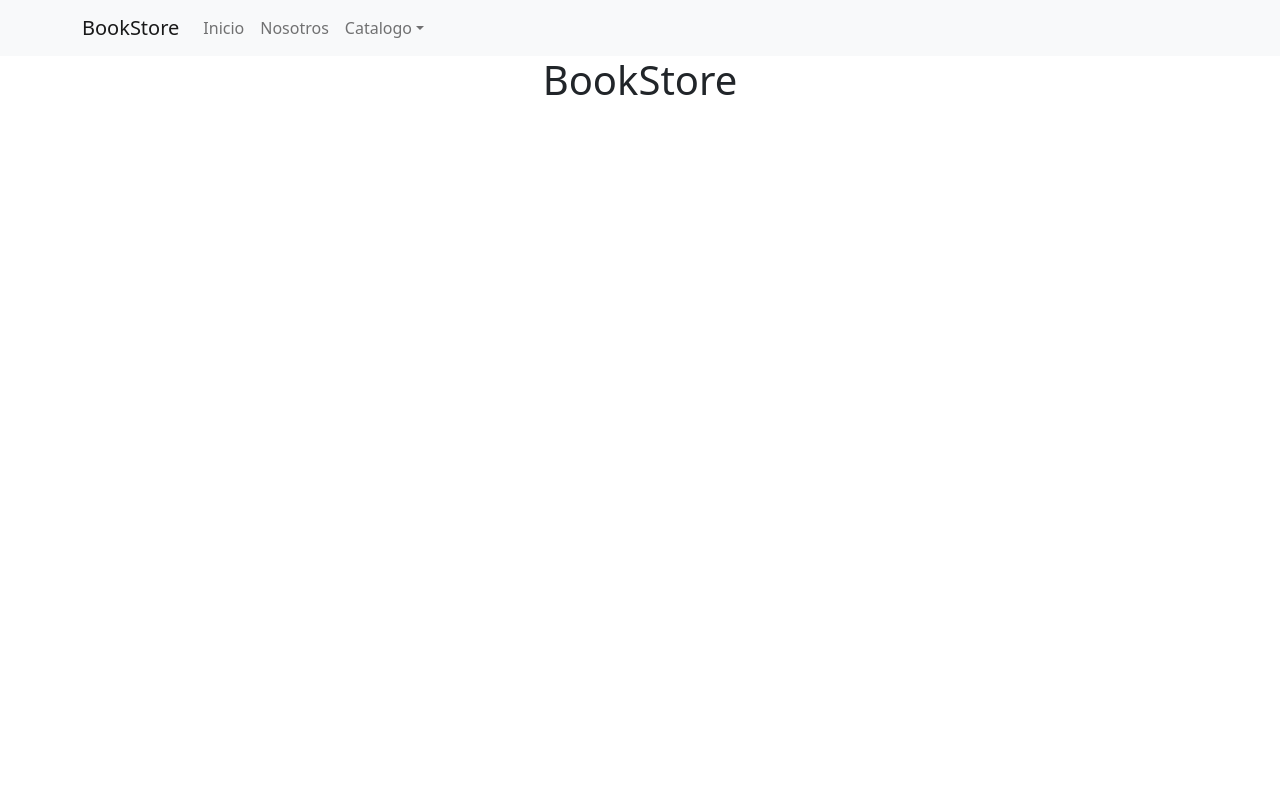
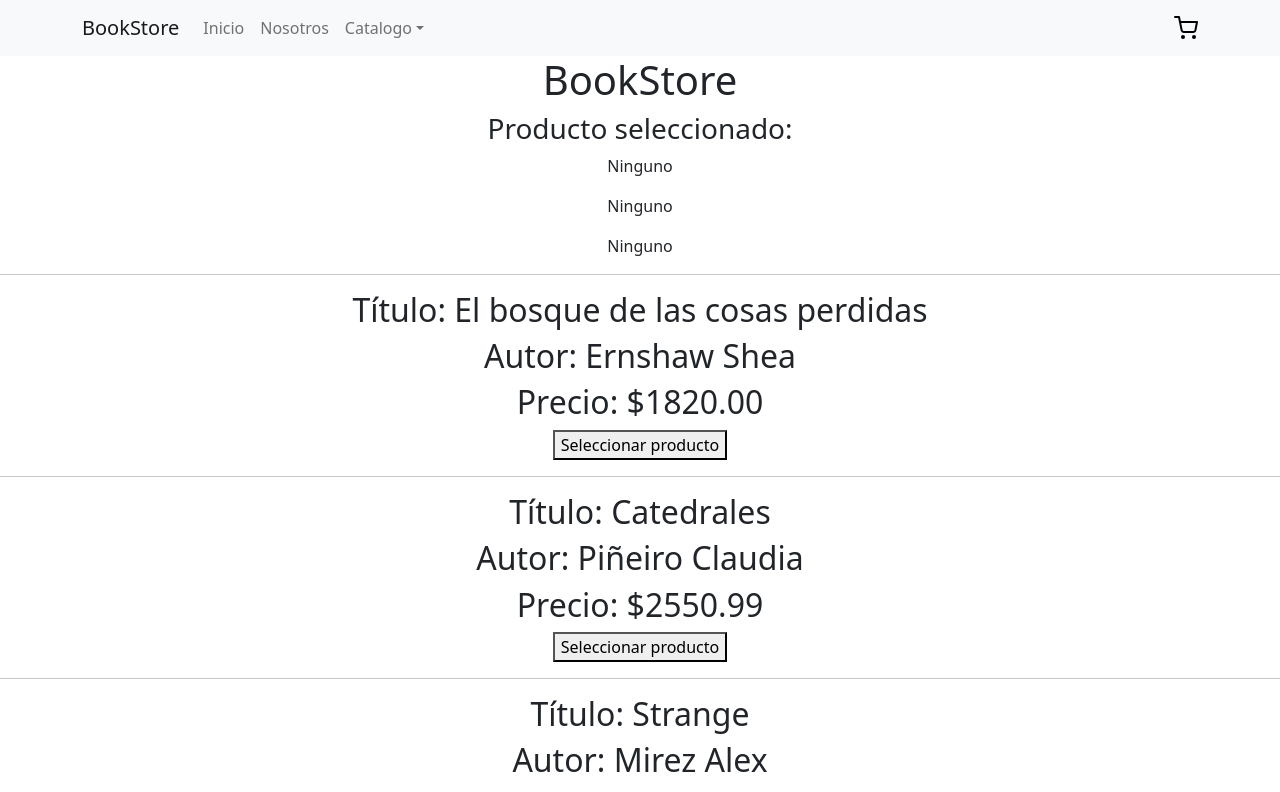
Before and after one commit to NoeliaLezcano/e-commerce-react, a React (Create React App) app: page / in a window 1280 px wide. Shown: the top 792 px of the page. Built offline with nearby package versions, Linux system fonts and the light colour scheme.

Commit message:
Desafío: Crea tu landing

```diff
--- a/src/App.js
+++ b/src/App.js
@@ -1,12 +1,15 @@
 import 'bootstrap/dist/css/bootstrap.min.css';
 import './App.css';
+import ItemListContainer from './components/items-list-container/ItemListContainer';
 import NavBar from './components/navbar/NavBar';
+
 
 function App() {
   return (
     <div className="App">
       <NavBar />
       <h1>BookStore</h1>
+      <ItemListContainer />
     </div>
   );
 }
--- /dev/null
+++ b/src/components/item/Item.js
@@ -0,0 +1,12 @@
+const Item = ({name, author, price, id, setSelectedItem}) => {
+    const selectItem = () => setSelectedItem({ name, price, id })
+  return <div>
+      <h2>Título: {name} </h2>
+      <h2>Autor: {author}</h2>
+      <h2>Precio: ${price} </h2>
+      <button onClick={selectItem}>Seleccionar producto</button>
+      <hr/>
+  </div>;
+};
+
+export default Item;
--- /dev/null
+++ b/src/components/items-list-container/ItemListContainer.js
@@ -0,0 +1,36 @@
+import { useState } from "react";
+import Item from "../item/Item";
+
+const items = [
+    { id: "1", name: "El bosque de las cosas perdidas", price: "1820.00", author: "Ernshaw Shea" },
+    { id: "2", name: "Catedrales", price: "2550.99", author: "Piñeiro Claudia" },
+    { id: "3", name: "Strange", price: "2199.00", author: "Mirez Alex" },
+    { id: "4", name: "La paciente silencionsa", price: "3100.00", author: "Michaelides Alex" },
+  ];
+
+const ItemListContainer = () => {
+    const[selectedItem, setSelectedItem] = useState (null);
+
+  return (
+      <div>
+        <h3>Producto seleccionado: </h3>
+        <p>{selectedItem ? selectedItem.name : "Ninguno"}</p>
+        <p>{selectedItem ? selectedItem.price : "Ninguno"}</p>
+        <p>{selectedItem ? selectedItem.id : "Ninguno"}</p>
+        <hr />
+        {items.map(({id, name,author, price}) => (
+            <Item
+                key={id}
+                id = {id}
+                name={name}
+                author={author}
+                price={price}
+                setSelectedItem={setSelectedItem}
+            />
+        ))}
+
+      </div>
+    );
+};
+
+export default ItemListContainer;
--- a/src/components/navbar/NavBar.js
+++ b/src/components/navbar/NavBar.js
@@ -1,4 +1,5 @@
 import { Container, Nav, Navbar, NavDropdown } from "react-bootstrap";
+import CartWidget from "../../icon/CartWidget";
 
 const NavBar = () => {
   return (
@@ -20,6 +21,7 @@ const NavBar = () => {
             </NavDropdown>
           </Nav>
         </Navbar.Collapse>
+        <CartWidget />
       </Container>
     </Navbar>
   );
--- /dev/null
+++ b/src/icon/CartIcon.css
@@ -0,0 +1,4 @@
+.cart-icon {
+    height: 24px;
+    width: 24px;
+  }
--- /dev/null
+++ b/src/icon/CartWidget.js
@@ -0,0 +1,9 @@
+import React from 'react';
+import cartSVG from './cart.svg'
+import "./CartIcon.css";
+
+const CartIcon = () => {
+  return <img className='cart-icon' src={cartSVG} alt='cartSVG'/> ;
+};
+
+export default CartIcon;
```
Also changed, not shown: src/icon/cart.svg (added).
